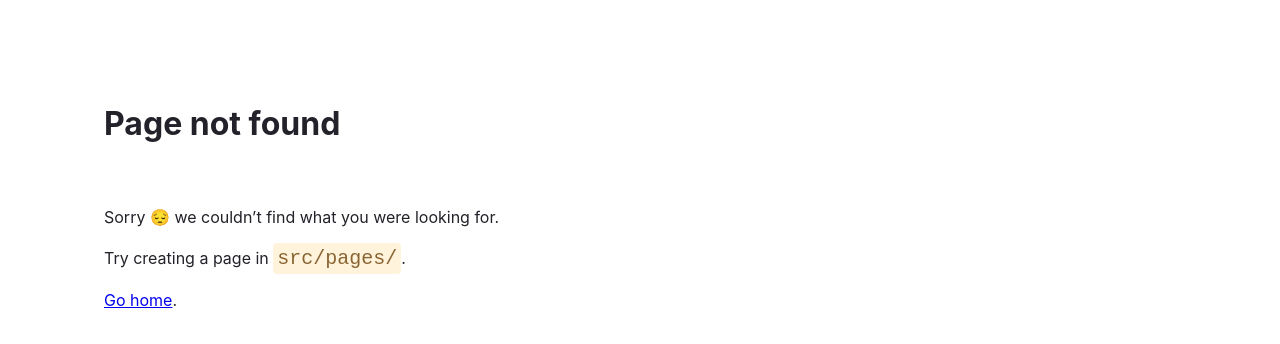
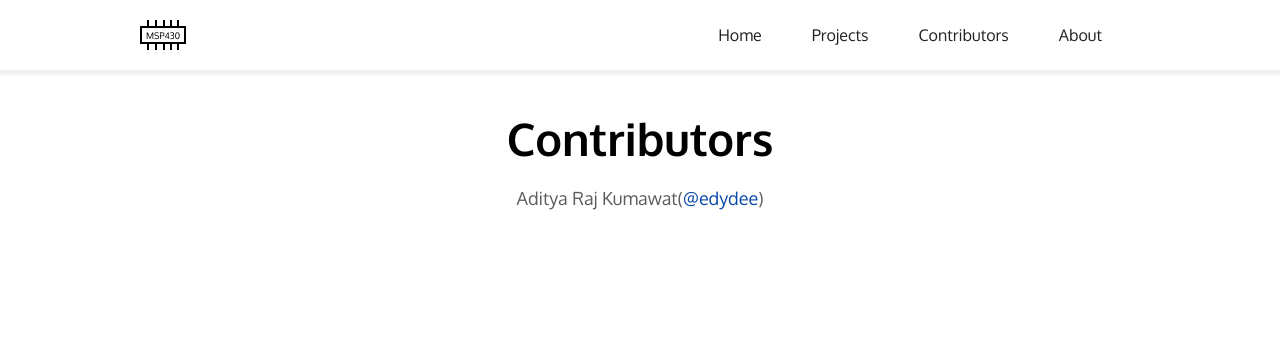
Before and after one commit to Stool-Softwares/msp430G2553, a Gatsby site: page /contributors in a window 1280 px wide. Before the commit this address had no page. Built offline with nearby package versions, Linux system fonts and the light colour scheme; Gatsby itself is replaced by a stand-in of ours; a web font is replaced by a local one.

Commit message:
fixed spelling error in contributor

```diff
--- a/src/components/navbar/Navbar.js
+++ b/src/components/navbar/Navbar.js
@@ -34,7 +34,7 @@ function Navbar({ path, posts }) {
                 <Link to='/projects'>Projects</Link>
             </ListItem>
             <ListItem className='contri'>
-                <Link to='/contributers'>Contributers</Link>
+                <Link to='/contributors'>Contributors</Link>
             </ListItem>
             <ListItem className='about'>
                 <Link to='/about'>About</Link>
--- a/src/pages/contributers.js
+++ b/src/pages/contributors.js
@@ -4,7 +4,7 @@ import styled from 'styled-components'
 import Navbar from '../components/navbar/Navbar'
 import '../styles/global.module.css'
 
-const ContributersList = styled.div`
+const ContributorsList = styled.div`
     display: flex;
     justify-content: center;
     align-items: center;
@@ -24,7 +24,7 @@ const ContributersList = styled.div`
     }
 `
 
-function Contributers({ data }) {
+function Contributors({ data }) {
     let blogMetaData = data.allMarkdownRemark.edges
     blogMetaData = blogMetaData.filter(function removeDefault(meta) {
         return meta.node.frontmatter.social !== null
@@ -33,8 +33,8 @@ function Contributers({ data }) {
     return (
         <div>
             <Navbar />
-            <ContributersList>
-                <h2 style={{ fontSize: 45 }}>Contributers</h2>
+            <ContributorsList>
+                <h2 style={{ fontSize: 45 }}>Contributors</h2>
                 <ul
                     style={{
                         listStyle: 'none',
@@ -58,7 +58,7 @@ function Contributers({ data }) {
                         </li>
                     ))}
                 </ul>
-            </ContributersList>
+            </ContributorsList>
         </div>
     )
 }
@@ -80,4 +80,4 @@ export const fetchData = graphql`
     }
 `
 
-export default Contributers
+export default Contributors
--- a/src/pages/index.js
+++ b/src/pages/index.js
@@ -1,6 +1,5 @@
 import React from 'react'
-import styled, { keyframes } from 'styled-components'
-import Arrow from '../assets/arrow.png'
+import styled from 'styled-components'
 import Button from '../components/button/Button'
 import Navbar from '../components/navbar/Navbar'
 import SEO from '../components/seo/SEO'
```
